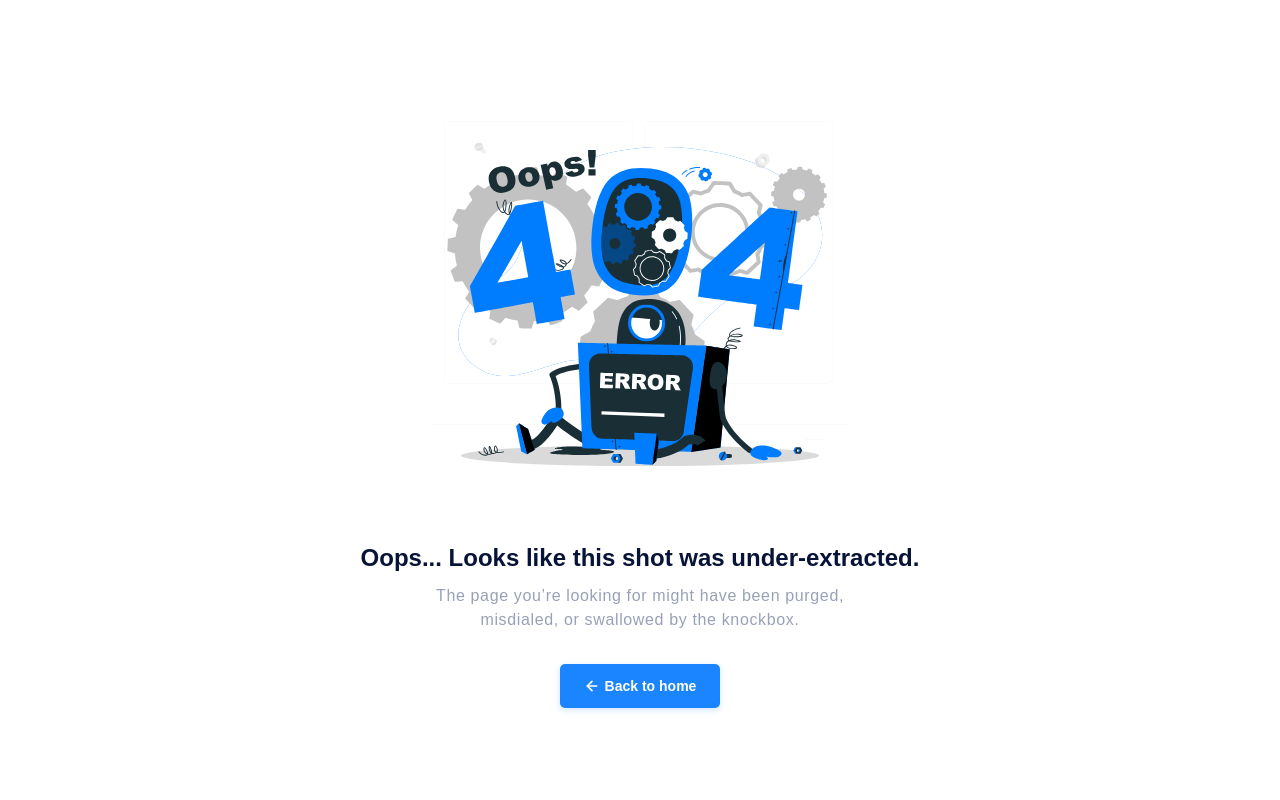
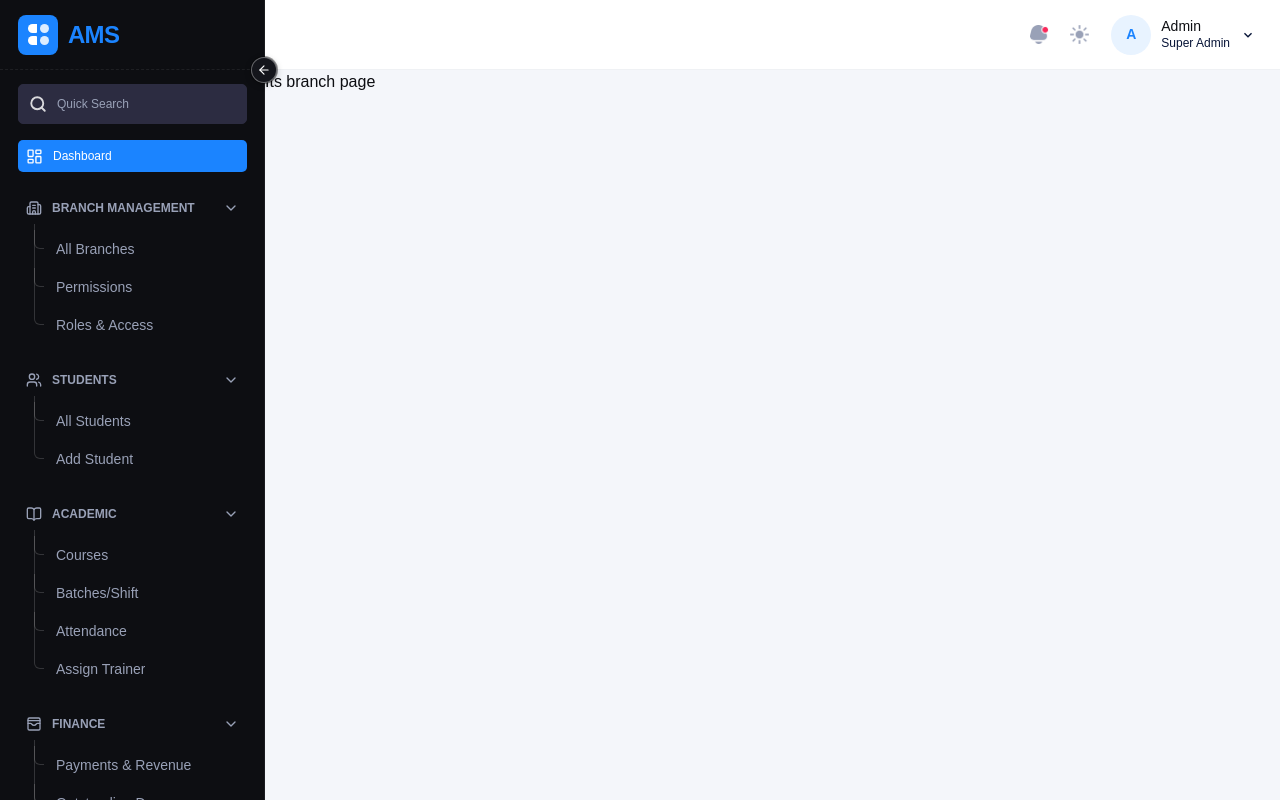
Before and after one commit to Abdullah00001/ams-client, a Next.js app: page /branches in a window 1280 px wide. Before the commit this address had no page. Built offline with nearby package versions, Linux system fonts and the light colour scheme; a web font is replaced by a local one.

Commit message:
feat: add branches dashboard page component

```diff
--- /dev/null
+++ b/src/app/(dashboard)/branches/page.tsx
@@ -0,0 +1,3 @@
+export default function Branches() {
+  return <section>Its branch page</section>;
+}
```
